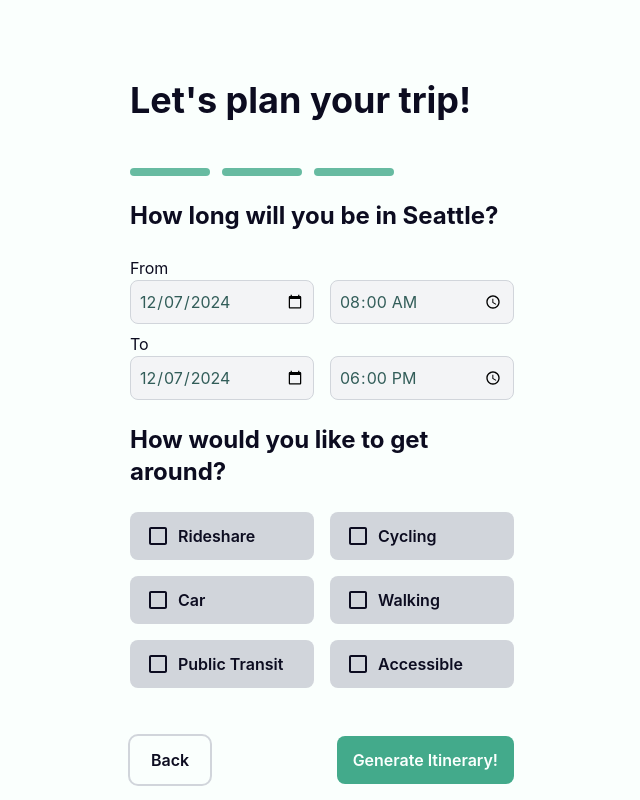
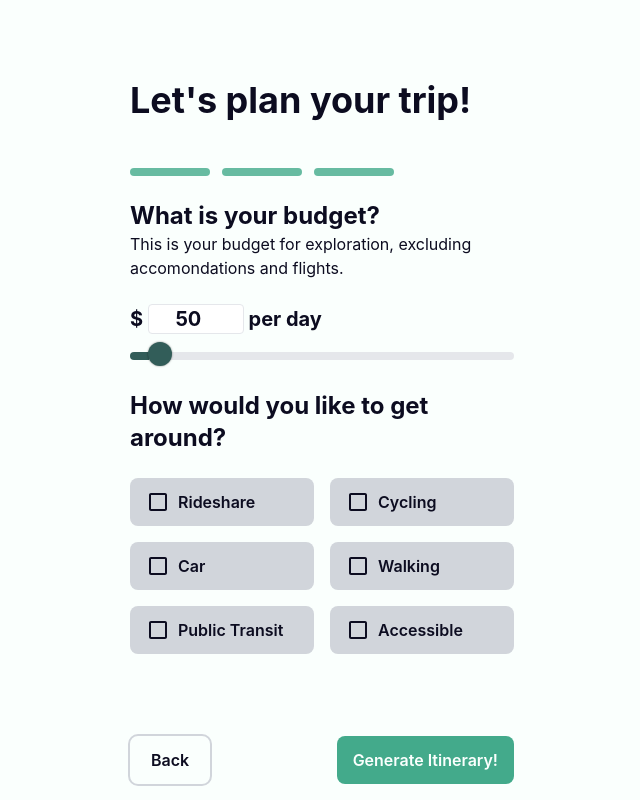
Before and after one commit to kunlizhang/wander, a React (Vite) app in the folder wander-app/: page /tripPlan in a window 1280 px wide. Shown: the whole page, without its empty margins (318-958 px from the left). Built offline with nearby package versions, Linux system fonts and the light colour scheme.

Commit message:
Change order of time/date and budget

```diff
--- a/wander-app/src/pages/TripSpecificsPage.jsx
+++ b/wander-app/src/pages/TripSpecificsPage.jsx
@@ -7,6 +7,7 @@ import DateTimePicker from "../components/DateTimePicker";
 import CustomWants from "../components/CustomWants";
 import CheckableGrid from "../components/CheckableGrid";
 import transportModes from "../backend/transportation-options.json";
+import RangeSlider from "../components/RangeSlider";
 
 function TripInitPage() {
     const navigate = useNavigate();
@@ -23,11 +24,9 @@ function TripInitPage() {
                 <div className="mt-20"></div>
                 <div className="text-4xl font-bold mb-12">Let's plan your trip!</div>
                 <ProgressBar brightCount={3} />
-                <div className="text-2xl font-bold my-6">How long will you be in Seattle?</div>
-                <div className="text-md">From</div>
-                <DateTimePicker dateRequired={true} timeRequired={false} defaultDate="2024-12-07" defaultTime="08:00"/>
-                <div className="text-md mt-2">To</div>
-                <DateTimePicker dateRequired={true} timeRequired={false} defaultDate="2024-12-07" defaultTime="18:00"/>
+                <div className="text-2xl font-bold mt-6">What is your budget?</div>
+                <div className="text-md mb-6">This is your budget for exploration, excluding accomondations and flights.</div>
+                <RangeSlider minValue="0" maxValue="1000"/>
                 <div className="text-2xl font-bold my-6">How would you like to get around?</div>
                 <div className="mt-4"></div>
                 <CheckableGrid items={transportModes} />
--- a/wander-app/src/pages/WelcomePage.jsx
+++ b/wander-app/src/pages/WelcomePage.jsx
@@ -8,6 +8,7 @@ import RangeSlider from "../components/RangeSlider";
 import Checkable from "../components/Checkable";
 import { Checkbox } from "@mui/material";
 import CheckableGrid from "../components/CheckableGrid";
+import DateTimePicker from "../components/DateTimePicker";
 
 function WelcomePage() {
     const navigate = useNavigate();
@@ -23,9 +24,11 @@ function WelcomePage() {
                 <ProgressBar brightCount={1} />
                 <div className="text-2xl font-bold my-6">Where do you want to explore?</div>
                 <ClearableInput placeholder="Search for a city" />
-                <div className="text-2xl font-bold mt-6">What is your budget?</div>
-                <div className="text-md mb-6">This is your budget for exploration, excluding accomondations and flights.</div>
-                <RangeSlider minValue="0" maxValue="1000"/>
+                <div className="text-2xl font-bold my-6">How long will you be in Seattle?</div>
+                <div className="text-md">From</div>
+                <DateTimePicker dateRequired={true} timeRequired={false} defaultDate="2024-12-07" defaultTime="08:00"/>
+                <div className="text-md mt-2">To</div>
+                <DateTimePicker dateRequired={true} timeRequired={false} defaultDate="2024-12-07" defaultTime="18:00"/>
             </div>
             <div className="fixed bottom-4 w-96 flex justify-end">
                 <PrimaryButton text="Next" onClick={handleNext} />
```
